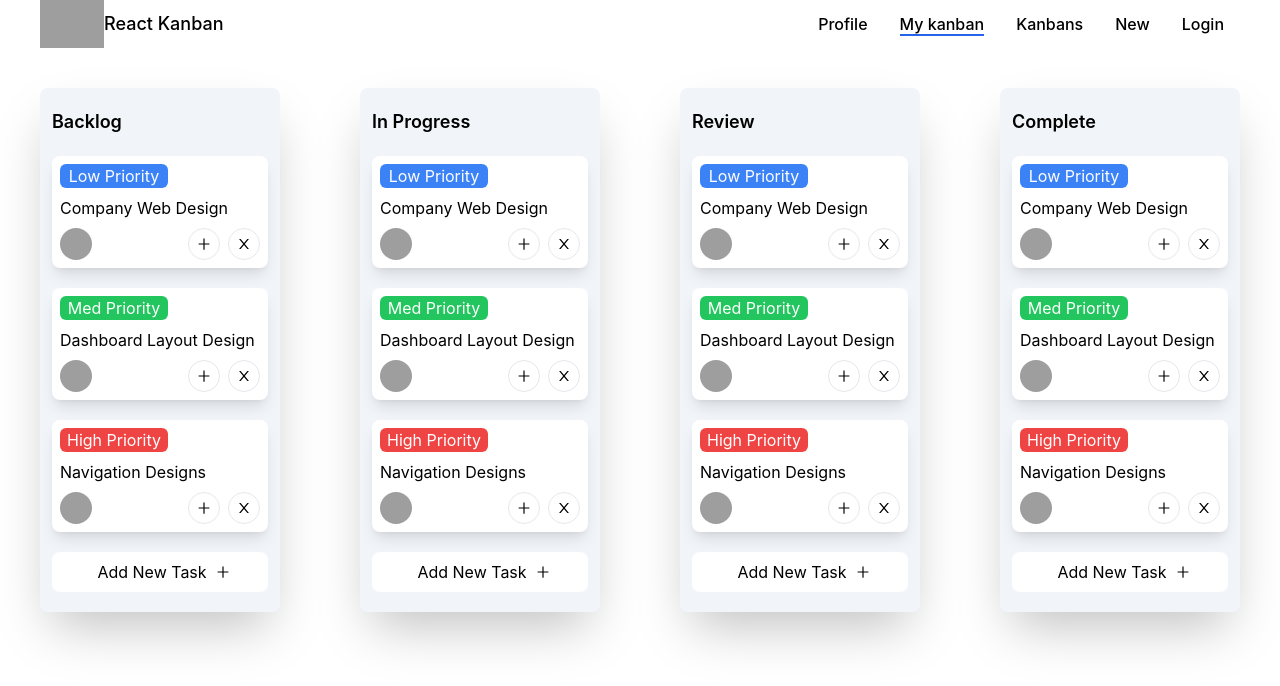
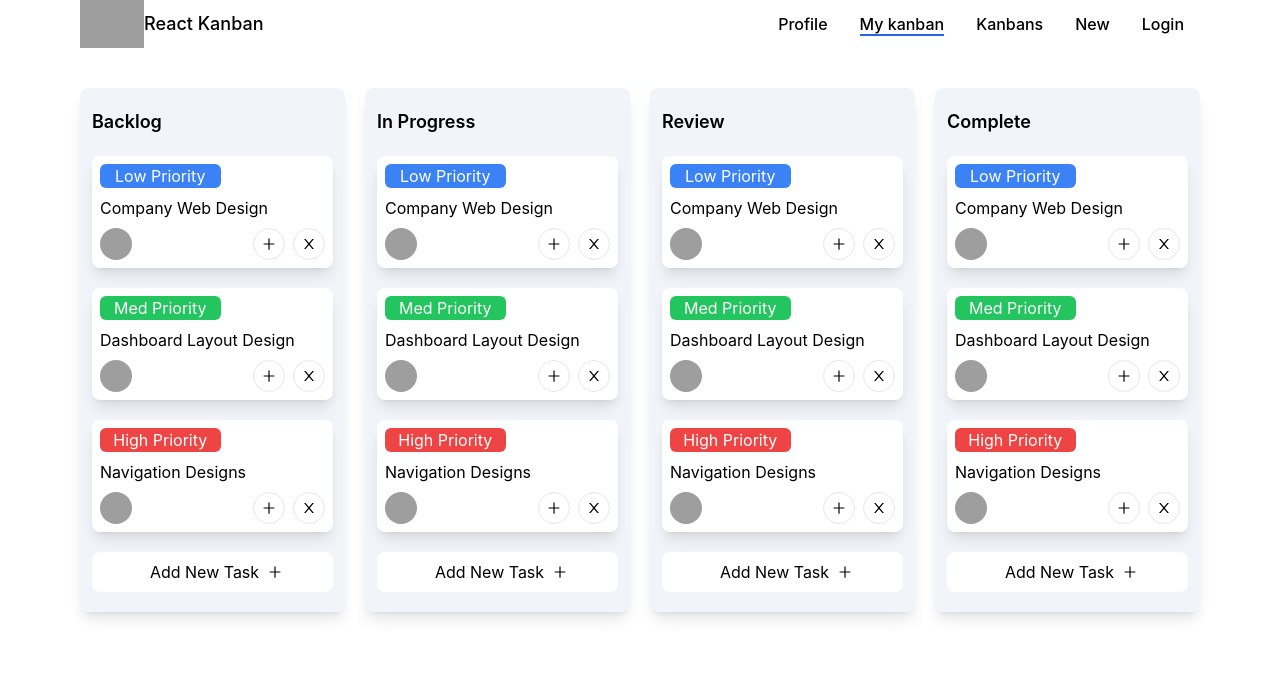
Before and after one commit to MustafaYavas/kanban-board, a React (Create React App) app in the folder client/: page /boards/1 in a window 1280 px wide. Shown: the top 686 px of the page. Built offline with nearby package versions, Linux system fonts and the light colour scheme; grey boxes are pictures that could not be loaded.

Commit message:
Add global margin

```diff
--- a/client/src/boards/components/MyKanban/BoardTable.js
+++ b/client/src/boards/components/MyKanban/BoardTable.js
@@ -6,7 +6,7 @@ const BoardTable = (props) => {
 	const { tableTitle } = props;
 
 	return (
-		<div className='bg-slate-100 mx-10 py-5 mb-5 rounded-lg shadow-2xl'>
+		<div className='bg-slate-100 py-5 mb-5 rounded-lg shadow-lg'>
 			<h1 className='font-semibold text-lg mx-3'>{tableTitle}</h1>
 
 			<BoardTableItem />
--- a/client/src/boards/components/NewKanban/NewKanbanForm.js
+++ b/client/src/boards/components/NewKanban/NewKanbanForm.js
@@ -15,7 +15,7 @@ const NewKanbanForm = () => {
 	};
 
 	return (
-		<div className='flex flex-col justify-center items-center  my-20 py-5 border-y'>
+		<div className='flex flex-col justify-center items-center my-20 py-5 border-y'>
 			<h1 className='text-2xl font-bold mb-5 text-blue-600'>
 				CREATE NEW KANBAN BOARD
 			</h1>
@@ -24,7 +24,7 @@ const NewKanbanForm = () => {
 				<Input
 					icon={<MdOutlineDriveFileRenameOutline />}
 					iconClass='top-2.5 left-2.5'
-					className=' mb-5 border border-slate-700 rounded-3xl p-1 pr-4 pl-10 focus:border-blue-600'
+					className='mb-5 border border-slate-700 rounded-3xl p-1 pr-4 pl-12 focus:border-blue-600'
 					style={{ width: '30rem' }}
 					type='text'
 					placeholder='Title'
@@ -33,7 +33,7 @@ const NewKanbanForm = () => {
 				<Input
 					icon={<TiGroup />}
 					iconClass='top-2.5 left-2.5'
-					className='mb-5 border border-slate-700 rounded-3xl p-1 pr-4 pl-10 focus:border-blue-600'
+					className='mb-5 border border-slate-700 rounded-3xl p-1 pr-4 pl-12 focus:border-blue-600'
 					style={{ width: '30rem' }}
 					type='number'
 					min='1'
@@ -44,7 +44,7 @@ const NewKanbanForm = () => {
 				<Input
 					icon={<BsQuestion />}
 					iconClass='top-2.5 left-2.5'
-					className='mb-5 border border-slate-700 rounded-3xl p-1 pr-4 pl-10 focus:border-blue-600'
+					className='mb-5 border border-slate-700 rounded-3xl p-1 pr-4 pl-12 focus:border-blue-600'
 					style={{ width: '30rem' }}
 					type='text'
 					placeholder='What will you use it for? eg: Personal'
--- a/client/src/boards/pages/MyKanbanBoard.js
+++ b/client/src/boards/pages/MyKanbanBoard.js
@@ -6,7 +6,7 @@ const DUMMY_TABLES = [
 
 const MyKanbanBoard = () => {
     return (
-        <div className='grid grid-cols-2 md:grid-cols-2 lg:grid-cols-4 mt-10'>
+        <div className='grid grid-cols-2 md:grid-cols-2 lg:grid-cols-4 mt-10 gap-5'>
             {
                 DUMMY_TABLES.map((table, i) => (
                     <BoardTable
--- a/client/src/index.css
+++ b/client/src/index.css
@@ -2,17 +2,13 @@
 @tailwind components;
 @tailwind utilities;
 
-body {
-  margin: 0;
+body, html {
+  margin: 0 2.5rem;
   font-family: -apple-system, BlinkMacSystemFont, 'Segoe UI', 'Roboto', 'Oxygen',
     'Ubuntu', 'Cantarell', 'Fira Sans', 'Droid Sans', 'Helvetica Neue',
     sans-serif;
   -webkit-font-smoothing: antialiased;
   -moz-osx-font-smoothing: grayscale;
-  height: 100%
-}
-
-html {
   height: 100%
 }
 
--- a/client/src/shared/components/Navigation/MainNavigation.js
+++ b/client/src/shared/components/Navigation/MainNavigation.js
@@ -5,7 +5,7 @@ import { Link, NavLink } from 'react-router-dom';
 
 const MainNavigation = () => {
 	return (
-		<div className='flex justify-between items-center mx-10'>
+		<div className='flex justify-between items-center'>
 			<Link to='/' className='flex justify-center items-center'>
 				<img className={styles.logo} src={logo} alt='logo' />
 				<h1 className='font-medium text-lg'>React Kanban</h1>
--- a/client/src/users/components/UserProfile/UserProfile.js
+++ b/client/src/users/components/UserProfile/UserProfile.js
@@ -17,7 +17,7 @@ const DUMMY_FRIENDS = [
 const UserProfile = () => {
     return (
         <>
-            <div className='grid grid-cols-1 md:grid-cols-3 mx-10 mt-10 pt-5 border-t'>
+            <div className='grid grid-cols-1 md:grid-cols-3 mt-10 pt-5 border-t'>
 
                 <div className='flex flex-col justify-center items-center'>
                     <UserInfos
@@ -34,7 +34,7 @@ const UserProfile = () => {
                 </div>
             </div>
 
-            <div className='grid grid-cols-1 md:grid-cols-3 mx-10 mt-10 pb-5 border-b'>
+            <div className='grid grid-cols-1 md:grid-cols-3 mt-10 pb-5 border-b'>
                 <div></div>
 
                 <div className='col-span-2 shadow-lg px-5 py-1 rounded-lg'>
```
